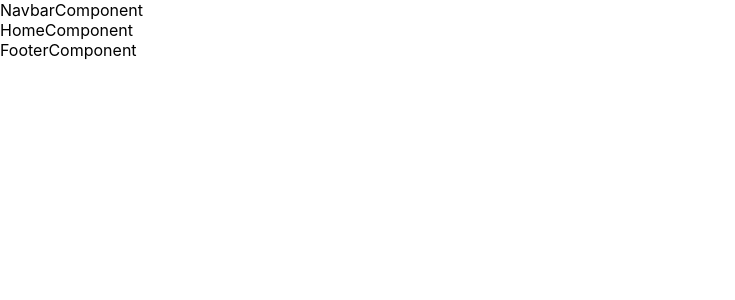
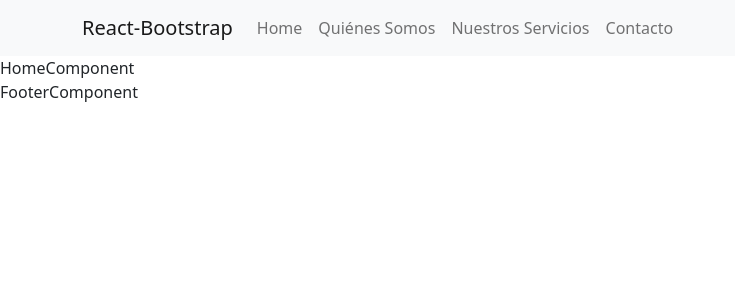
Before and after one commit to Sofiacrf/G-L-I-Z, a React (Create React App) app in the folder lawyers/: page / in a window 1280 px wide. Shown: the top 300 px of the page, without its empty margins (0-735 px from the left). Built offline with nearby package versions, Linux system fonts and the light colour scheme.

Commit message:
setting up the header

```diff
--- a/lawyers/package.json
+++ b/lawyers/package.json
@@ -6,7 +6,9 @@
     "@testing-library/jest-dom": "^5.16.5",
     "@testing-library/react": "^13.4.0",
     "@testing-library/user-event": "^13.5.0",
+    "bootstrap": "^5.2.1",
     "react": "^18.2.0",
+    "react-bootstrap": "^2.5.0",
     "react-dom": "^18.2.0",
     "react-router-dom": "^5.2.0",
     "react-scripts": "5.0.1",
--- a/lawyers/src/components/NavBar/NavbarComponent.js
+++ b/lawyers/src/components/NavBar/NavbarComponent.js
@@ -1,8 +1,25 @@
 import React from 'react'
+import Container from 'react-bootstrap/Container';
+import Nav from 'react-bootstrap/Nav';
+import Navbar from 'react-bootstrap/Navbar';
+import NavDropdown from 'react-bootstrap/NavDropdown';
 
 function NavbarComponent() {
   return (
-    <div>NavbarComponent</div>
+    <Navbar bg="light" expand="lg">
+    <Container>
+      <Navbar.Brand href="#home">React-Bootstrap</Navbar.Brand>
+      <Navbar.Toggle aria-controls="basic-navbar-nav" />
+      <Navbar.Collapse id="basic-navbar-nav">
+        <Nav className="me-auto">
+          <Nav.Link href="#home">Home</Nav.Link>
+          <Nav.Link href="#link">Quiénes Somos</Nav.Link>
+          <Nav.Link href="#link">Nuestros Servicios</Nav.Link>
+          <Nav.Link href="#link">Contacto</Nav.Link>
+        </Nav>
+      </Navbar.Collapse>
+    </Container>
+  </Navbar>
   )
 }
 
--- a/lawyers/src/index.js
+++ b/lawyers/src/index.js
@@ -1,6 +1,7 @@
 import React from 'react';
 import ReactDOM from 'react-dom/client';
 import './index.css';
+import 'bootstrap/dist/css/bootstrap.min.css';
 import App from './App';
 
 const root = ReactDOM.createRoot(document.getElementById('root'));
```
Also changed, not shown: 1 other file (tests, documents, lock files or other folders).
